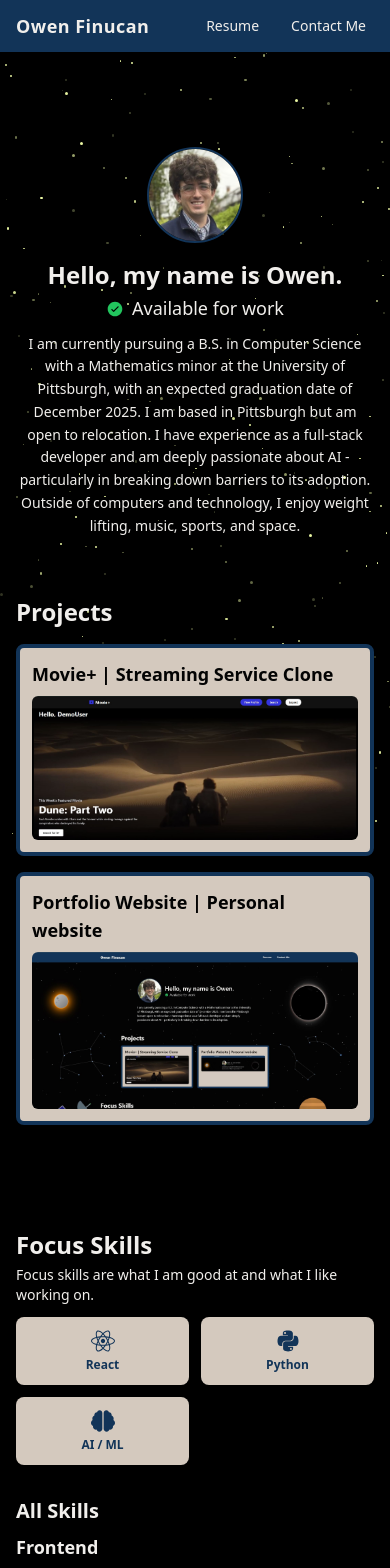
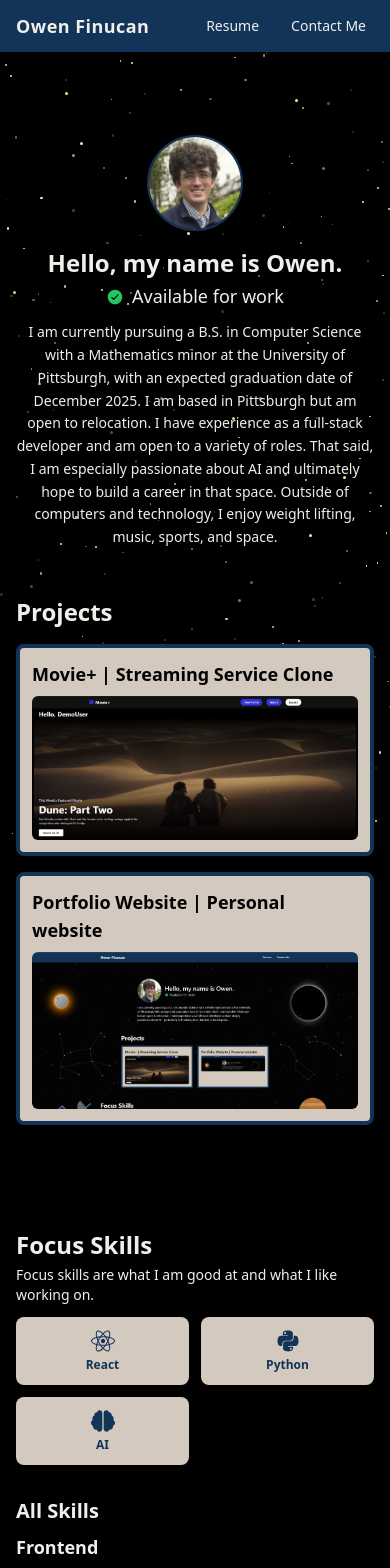
Before and after one commit to ofinucan7/PortfolioSite, a React (Create React App) app in the folder portfolio-website/: page / in a window 390 px wide. Shown: the top 1568 px of the page. Built offline with nearby package versions, Linux system fonts and the light colour scheme.

Commit message:
skills details

```diff
--- a/portfolio-website/src/components/Hero.jsx
+++ b/portfolio-website/src/components/Hero.jsx
@@ -28,9 +28,9 @@ const Hero = () => {
             <p className="text-sm sm:text-base lg:text-lg leading-relaxed">
               I am currently pursuing a B.S. in Computer Science with a Mathematics minor at the University of Pittsburgh,
               with an expected graduation date of December 2025. I am based in Pittsburgh but am open to relocation. I have
-              experience as a full-stack developer and am deeply passionate about AI - particularly
-              in breaking down barriers to its adoption. Outside of computers and technology, I enjoy weight lifting, music,
-              sports, and space.
+              experience as a full-stack developer and am open to a variety of roles. That said, I am especially passionate
+              about AI and ultimately hope to build a career in that space. Outside of computers and technology, I enjoy weight
+              lifting, music, sports, and space.
             </p>
         </div>
 
--- a/portfolio-website/src/components/Nav.jsx
+++ b/portfolio-website/src/components/Nav.jsx
@@ -46,17 +46,16 @@ const Navbar = () => {
       {showResume && (
         <div className="fixed inset-0 bg-[#030303] bg-opacity-60 backdrop-blur-sm flex items-center justify-center z-50 p-4" onClick={() => setShowResume(false)}>
           <div className="bg-[#D4C9BE] border-4 sm:border-[8px] border-[#123458] max-w-md w-full rounded-lg sm:rounded-xl p-6 relative text-[#111] text-center" onClick={(e) => e.stopPropagation()}>
-            {/* close button */}
             <button onClick={() => setShowResume(false)} className="absolute top-2 right-4 text-gray-500 hover:text-black text-2xl"> &times; </button>
 
-            <h1 className="text-lg text-[#030303] mb-6"> How would you like so see my resume? </h1>
+            <h1 className="text-lg text-[#030303] mb-6"> How would you like to see my resume? </h1>
 
             <div className="space-y-4">
               {/* opens to new tab */}
               <a href="/Finucan%2C%20Owen%20-%20Resume.pdf" target="_blank" rel="noopener noreferrer" className="block w-full bg-[#123458] text-[#F1EFEC] px-6 py-3 rounded-full font-medium hover:bg-[#0f2e4a] transition text-sm sm:text-base"> In Browser (opens in new tab) </a>
 
               {/* Download */}
-              <a href="/Finucan%2C%20Owen%20-%20Resume.pdf" download="Finucan, Owen - Resume.pdf" className="block w-full bg-[#123458] text-[#F1EFEC] px-6 py-3 rounded-full font-medium hover:bg-[#0f2e4a] transition text-sm sm:text-base"> Download Resume (PDF) </a>
+              <a href="/Finucan%2C%20Owen%20-%20Resume.pdf" download="Finucan, Owen - Resume.pdf" className="block w-full bg-[#123458] text-[#F1EFEC] px-6 py-3 rounded-full font-medium hover:bg-[#0f2e4a] transition text-sm sm:text-base"> Download (PDF) </a>
             </div>
 
           </div>
@@ -76,7 +75,7 @@ const Navbar = () => {
             <button onClick={() => setShowContactMe(false)} className="absolute top-1 right-2 sm:top-2 sm:right-4 text-gray-500 hover:text-black text-xl sm:text-2xl"> &times; </button>
 
             <h1 className="text-xl sm:text-2xl font-bold"> Contact Me </h1>
-            <p className='text-xs sm:text-sm mb-2 sm:mb-[8px]'> Please just leave one of your phone number or your email so I can get back to you. </p>
+            <p className='text-xs sm:text-sm mb-2 sm:mb-[8px]'> Please leave either your phone number or email and I will get back to you as soon as I can. </p>
 
             {/* form submission */}
             <form action="https://formspree.io/f/mjkovlel" method="POST" className='flex flex-col gap-2 sm:gap-4 overflow-y-auto pr-1 sm:pr-2 flex-1' onSubmit={ handleFormSubmit }>
--- a/portfolio-website/src/components/Skills.jsx
+++ b/portfolio-website/src/components/Skills.jsx
@@ -1,7 +1,7 @@
 import React from 'react';
 import { useState } from 'react'
 
-const Skills = ({ focus_skills, all_skills, change_text_color } ) => {
+const Skills = ({ focus_skills, all_skills, details_by_skill } ) => {
   const [selectedSkill, setSelectedSkill] = useState(null);
 
   return (
@@ -56,7 +56,7 @@ const Skills = ({ focus_skills, all_skills, change_text_color } ) => {
           <h2 className={`text-lg sm:text-xl font-semibold mb-3 sm:mb-4 lg:mb-[16px] text-[#F1EFEC] mt-2 sm:mt-3 lg:mt-[5px] text-left`}> Other </h2>
           <div className="grid grid-cols-2 sm:grid-cols-3 lg:grid-cols-4 gap-3 sm:gap-4 lg:gap-6">
             {all_skills.other.map((skill, i) => (
-              <div key={i} onClick={() => setSelectedSkill(skill)} className="bg-[#D4C9BE] p-3 sm:p-4 rounded-lg sm:rounded-xl flex flex-col items-center hover:scale-105 transition cursor-pointer">
+              <div key={i} className="bg-[#D4C9BE] p-3 sm:p-4 rounded-lg sm:rounded-xl flex flex-col items-center hover:scale-105 transition">
                 <skill.icon className="text-2xl sm:text-3xl lg:text-4xl text-[#123458] mb-1 sm:mb-2" />
                 <p className="text-[#123458] font-semibold text-xs sm:text-sm lg:text-base text-center">{skill.skill}</p>
               </div>
@@ -76,25 +76,26 @@ const Skills = ({ focus_skills, all_skills, change_text_color } ) => {
               <h1 className="text-lg sm:text-xl lg:text-2xl font-bold">{selectedSkill.skill}</h1>
             </div>
 
-            {selectedSkill.projectsUsed?.length > 0 && (
-              <div className="mb-4 sm:mb-6">
-                <p className="text-sm font-medium text-[#030303] mb-2"> Used in: </p>
-                <ul className="grid grid-cols-1 sm:grid-cols-2 gap-x-4 gap-y-2 text-xs sm:text-sm text-[#030303] list-disc list-inside">
-                  {selectedSkill.projectsUsed.map((project, idx) => (
-                    <li key={idx} className="list-item break-words">
-                      {project.name}{" "}
-                      <a href={project.link} target="_blank" rel="noopener noreferrer" className="text-[#123458] hover:underline font-medium ml-1 break-all">
-                        | Go to Project
-                      </a>
-                    </li>
-                  ))}
-                </ul>
-              </div>
+            {details_by_skill[selectedSkill.skill] && (
+              Object.entries(details_by_skill[selectedSkill.skill])
+                .filter(([, items]) => items.length > 0)
+                .map(([category, items], idx) => (
+                  <div key={idx} className="mb-4 sm:mb-6">
+                    <p className="text-lg font-medium text-[#030303] mb-2">
+                      {category === "Projects" ? "Personal Projects" : category}:
+                    </p>
+                    <ul className="list-disc list-inside text-xs sm:text-sm text-[#030303] space-y-1">
+                      {items.map((item, i) => (
+                        <li key={i}>{item}</li>
+                      ))}
+                    </ul>
+                  </div>
+                ))
             )}
-
           </div>
         </div>
       )}
+
 
     </div>
   );
--- a/portfolio-website/src/pages/MainPage.jsx
+++ b/portfolio-website/src/pages/MainPage.jsx
@@ -5,7 +5,7 @@ import Projects from '../components/Projects'
 import Skills from '../components/Skills'
 import { Footer } from '../components/Footer'
 import { projects } from '../scripts/projects_overview'
-import { focus_skills, all_skills } from '../scripts/skills'
+import { focus_skills, all_skills, details_by_skill } from '../scripts/skills'
 
 const MainPage = ( { change_text_color } ) => {
 
@@ -14,7 +14,7 @@ const MainPage = ( { change_text_color } ) => {
             <Nav />
             <Hero change_text_color={ change_text_color } />
             <Projects projects={ projects } change_text_color={change_text_color} />
-            <Skills focus_skills={ focus_skills } all_skills={ all_skills } change_text_color={ change_text_color }/>
+            <Skills focus_skills={ focus_skills } all_skills={ all_skills } change_text_color={ change_text_color } details_by_skill={ details_by_skill }/>
             <Footer />
         </div>
     )
--- a/portfolio-website/src/scripts/skills.js
+++ b/portfolio-website/src/scripts/skills.js
@@ -5,13 +5,13 @@ import { IoLogoJavascript } from "react-icons/io";
 import { SiRstudioide } from "react-icons/si";
 import { DiHtml5, DiCss3, DiPostgresql, DiDocker, DiGithubBadge, DiWindows } from "react-icons/di";
 import { BsMicrosoftTeams } from "react-icons/bs";
-import { TbMathFunction } from "react-icons/tb";
+import { TbMathFunction, TbTriangleInverted } from "react-icons/tb";
 
 
 export const focus_skills = [
   { skill: "React", icon: FaReact,},
   { skill: "Python", icon: FaPython,},
-  { skill: "AI / ML", icon: FaBrain,},
+  { skill: "AI", icon: FaBrain,},
 ];
 
 export const all_skills = {
@@ -36,22 +36,61 @@ export const all_skills = {
     { skill: "Window", icon: DiWindows,},
     { skill: "Office365", icon: BsMicrosoftTeams,},
     { skill: "Multivariable Calculus", icon: TbMathFunction,},
-    { skill: "Linear Algebra", icon: BsMicrosoftTeams,},
+    { skill: "Linear Algebra", icon: TbTriangleInverted,},
   ],
 };
 
 export const details_by_skill = {
-  react: ["Movie+", "Portfolio Website", "CS-1520 Programming Languages for Web Applications"],
-  python: ["CS-2078 Intro to Deep Learning", "CS-1520 Programming Languages for Web Applications"],
-  ai: ["CS-2078 Intro to Deep Learning", "CS-2075 Intro to Machine Learning", "CS-1699 Implications of AI", "CS-1684 Bias and Ethical Implications in AI"],
-  html: ["Movie+", "Portfolio Website", "CS-1520 Programming Languages for Web Applications"],
-  css: ["Movie+", "Portfolio Website", "CS-1520 Programming Languages for Web Applications"],
-  tailwind: ["Movie+", "Portfolio Website"],
-  figma: ["CS-1699 Implications of AI"],
-  js: ["Movie+", "Portfolio Website", "CS-1520 Programming Languages for Web Applications"],
-  java: ["CS-1550 Introduction to Operating Systems", "CS-1501 Algorithms and Data Structures 2, CS-0455 Algorithms and Data Structures 1"],
-  c: ["CS-1550 Introduction to Operating Systems", "CS-0449 Intro to Systems Software"],
-  r: ["CS-2075 Intro to Machine Learning"],
-  postgresql: ["Movie+"],
-  docker: ["Movie+", "Portfolio Website"],
+  React: {
+    Projects: ["Movie+", "Portfolio Website"],
+    Courses: ["CS-1520 Programming Languages for Web Applications"]
+  },
+  Python: {
+    Projects: ["Movie+"],
+    Courses: ["CS-2078 Intro to Deep Learning", "CS-1520 Programming Languages for Web Applications"]
+  },
+  AI: {
+    Projects: [],
+    Courses: ["CS-2078 Intro to Deep Learning", "CS-2075 Intro to Machine Learning", "CS-1699 Implications of AI", "CS-1684 Bias and Ethical Implications in AI"]
+  },
+  HTML: {
+    Projects: ["Movie+", "Portfolio Website"],
+    Courses: ["CS-1520 Programming Languages for Web Applications"]
+  },
+  CSS: {
+    Projects: ["Movie+", "Portfolio Website"],
+    Courses: ["CS-1520 Programming Languages for Web Applications"]
+  },
+  Tailwind: {
+    Projects: ["Movie+", "Portfolio Website"],
+    Courses: []
+  },
+  Figma: {
+    Projects: [],
+    Courses: ["CS-1699 Implications of AI"]
+  },
+  JavaScript: {
+    Projects: ["Movie+", "Portfolio Website"],
+    Courses: ["CS-1520 Programming Languages for Web Applications"]
+  },
+  Java: {
+    Projects: [],
+    Courses: ["CS-1550 Introduction to Operating Systems", "CS-1501 Algorithms and Data Structures 2, CS-0455 Algorithms and Data Structures 1"],
+  },
+  C: {
+    Projects: [],
+    Courses: ["CS-1550 Introduction to Operating Systems", "CS-0449 Intro to Systems Software"],
+  },
+  R: {
+    Projects: ["CS-2075 Intro to Machine Learning"],
+    Courses: []
+  },
+  PostgreSQL: {
+    Projects: ["Movie+"],
+    Courses: []
+  },
+  Docker: {
+    Projects: ["Movie+", "Portfolio Website"],
+    Courses: []
+  },
 };
```
